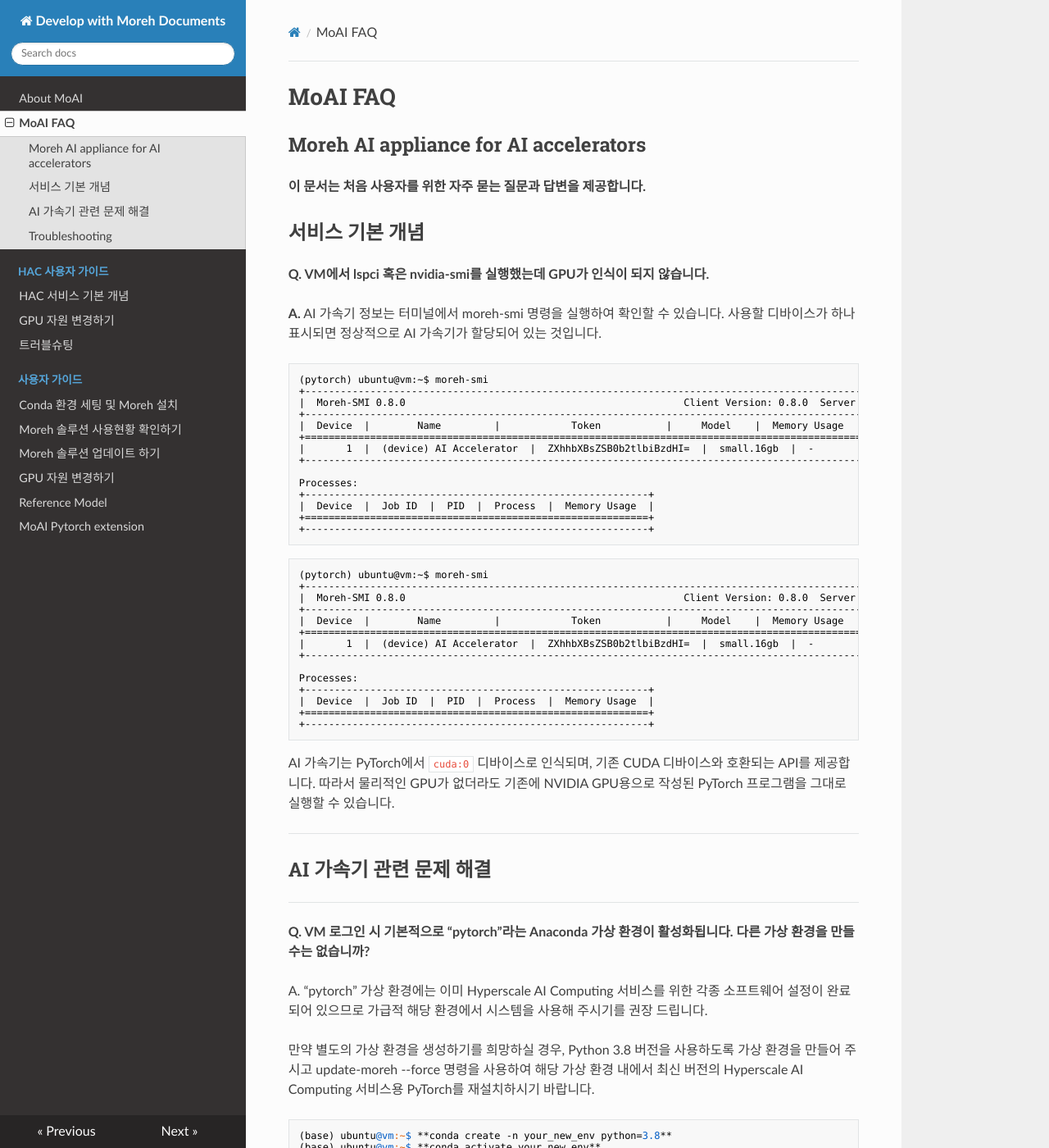
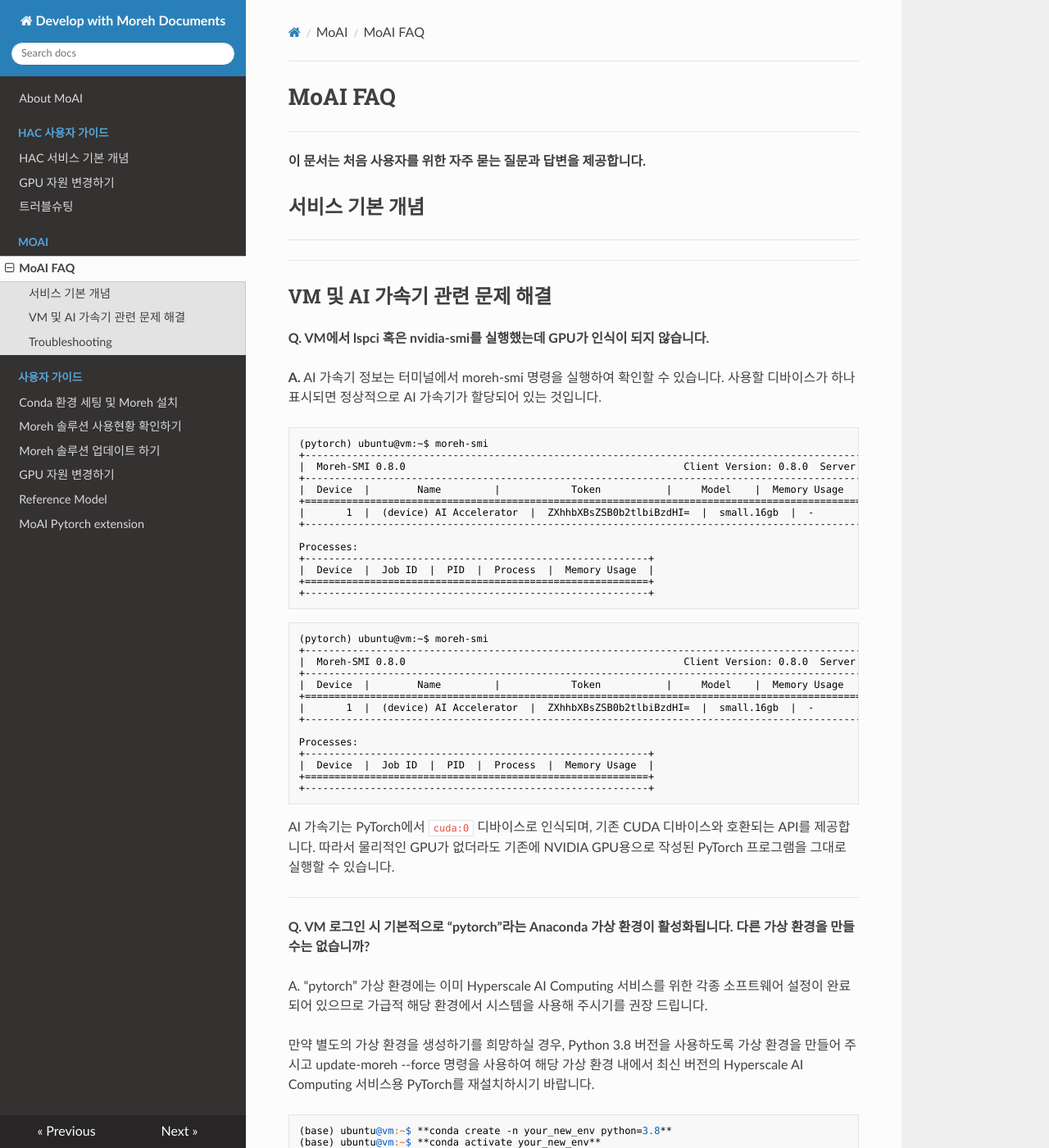
Before and after one commit to johyun1001/moreh-docs-public, an MkDocs documentation site: the page built from docs/MoAI/FAQ.md, in a window 1280 px wide and 1400 px high. Shown: the whole window at 82% size. Built offline with MkDocs 1.6.1, drawn with Linux system fonts in a browser that asks for light colours; nearby versions of some CDN libraries.

Commit message:
gw_feedback7

```diff
--- a/docs/FAQ.md
+++ b/docs/MoAI/FAQ.md
@@ -1,10 +1,18 @@
 # MoAI FAQ
 
-Moreh AI appliance for AI accelerators
 ---
 **이 문서는 처음 사용자를 위한 자주 묻는 질문과 답변을 제공합니다.**
 
 ## 서비스 기본 개념
+
+---
+
+
+
+---
+
+
+## VM 및 AI 가속기 관련 문제 해결
 
 **Q. VM에서 lspci 혹은 nvidia-smi를 실행했는데 GPU가 인식이 되지 않습니다.**
 
@@ -47,12 +55,6 @@ Processes:
 AI 가속기는 PyTorch에서 `cuda:0` 디바이스로 인식되며, 기존 CUDA 디바이스와 호환되는 API를 제공합니다. 따라서 물리적인 GPU가 없더라도 기존에 NVIDIA GPU용으로 작성된 PyTorch 프로그램을 그대로 실행할 수 있습니다.
 
 ---
-
-
-## AI 가속기 관련 문제 해결
-
----
-
 **Q. VM 로그인 시 기본적으로 “pytorch”라는 Anaconda 가상 환경이 활성화됩니다. 다른 가상 환경을 만들 수는 없습니까?**
 
 A. “pytorch” 가상 환경에는 이미 Hyperscale AI Computing 서비스를 위한 각종 소프트웨어 설정이 완료되어 있으므로 가급적 해당 환경에서 시스템을 사용해 주시기를 권장 드립니다.
```
